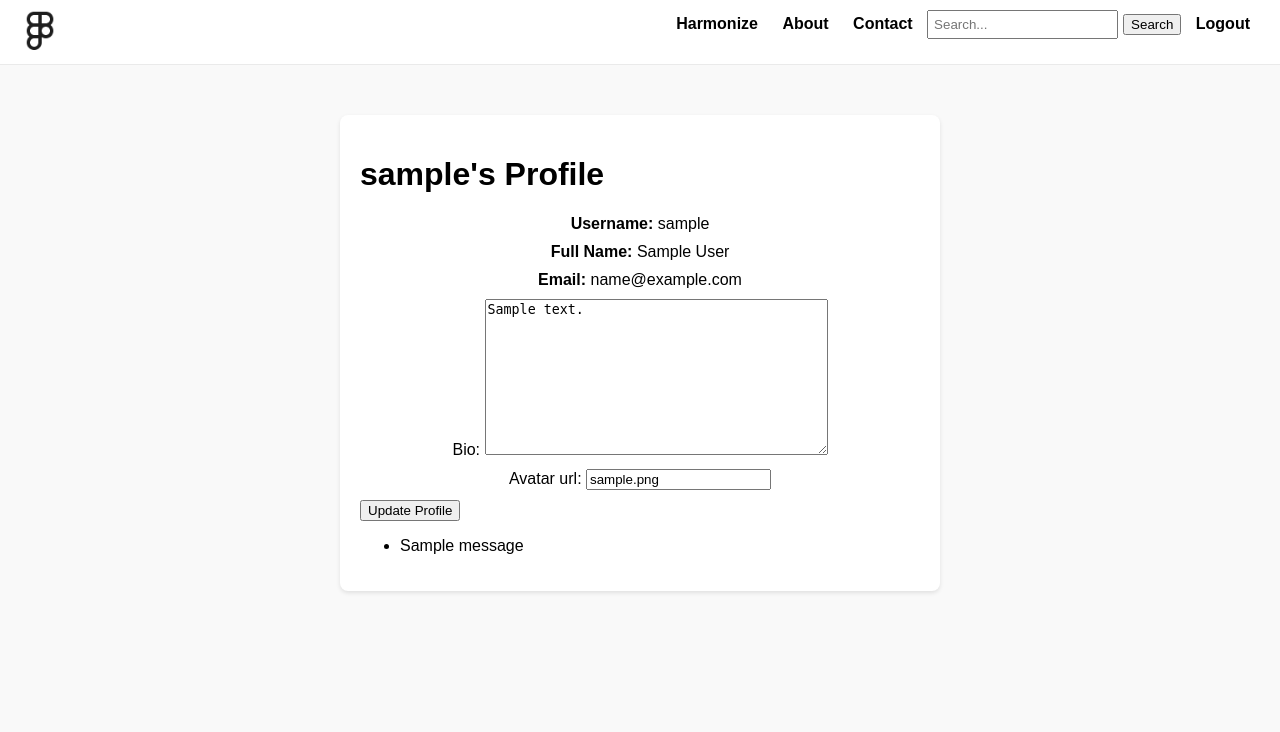
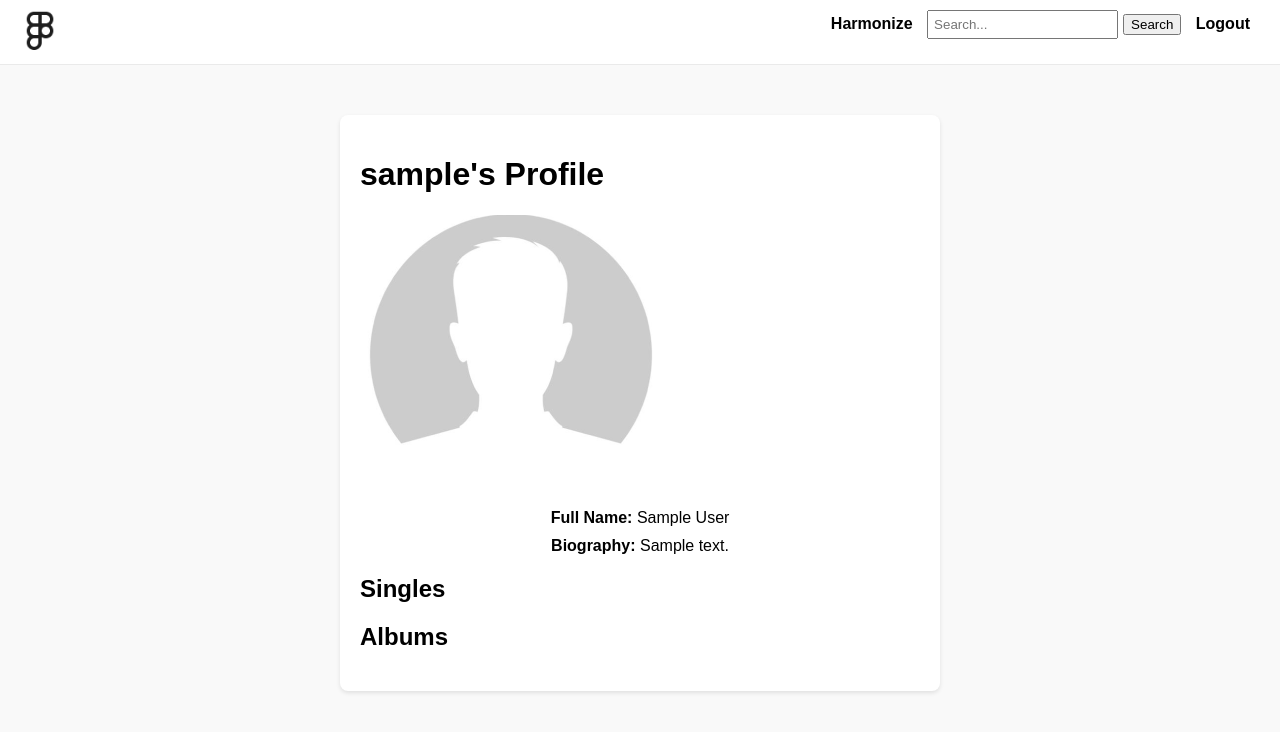
Before and after one commit to ssko7098/Harmonize, a Django app: page /profile/ in a window 1280 px wide. Shown: the top 732 px of the page. Run offline with Django 5.2, Linux system fonts and the light colour scheme; a user stored in the database is signed in; tables that the repository leaves empty hold one stand-in row (values such as "Sample post"); one stand-in notice (Sample message) is shown; parts of the project's set-up code (start-up, migrations or seed data) failed here and were passed over.

Commit message:
changed profile code to profile_settings to match functional requirements, added profile view page

```diff
--- a/mysite/frontend/templates/base.html
+++ b/mysite/frontend/templates/base.html
@@ -15,8 +15,7 @@
             </div>
             <div class="nav-links">
                 <a href="{% url 'home' %}">Harmonize</a>
-                <a>About</a>
-                <a>Contact</a>
+
                 {% if user.is_authenticated %}
                     <form action="{% url 'search' %}" method="GET" class="search-form">
                         <input type="text" name="query" placeholder="Search..." required>
@@ -25,6 +24,7 @@
 
                     {% if not user.is_admin %}
                         <a href="{% url 'profile' %}">My Profile</a>
+                        <a href="{% url 'profile_settings' %}">Profile Settings</a>
                     {% endif %}
 
                     <a href="{% url 'logout' %}">Logout</a>
--- a/mysite/frontend/templates/users/profile.html
+++ b/mysite/frontend/templates/users/profile.html
@@ -1,30 +1,20 @@
 {% extends '../base.html' %}
 
 {% block title %}Profile{% endblock %}
+{% load static %}
 
 {% block content %}
     <body>
         <div class="container">
-            <h1>{{ user.username }}'s Profile</h1>
+            <h1>{{ user.username }}'s Profile </h1>
+            <img src="{% static 'images/default_cover.png' %}" alt="Single Cover" id="cover-preview">
             <div class="profile-info">
-                <p><strong>Username:</strong> {{ user.username }}</p>
                 <p><strong>Full Name:</strong> {{ user.full_name }}</p>
-                <p><strong>Email:</strong> {{ user.email }}</p>
+                <p><strong> Biography:</strong> {{ profile.bio }}</p>
 
-                <form method="POST">
-                    {% csrf_token %}
-                    {{ form.as_p }}
-                    <button type="submit">Update Profile</button>
-                </form>
+                <h2>Singles</h2>
 
-                <ul class="messages">
-                    {% for message in messages %}
-                        <li{% if message.tags %} class="{{ message.tags }}"{% endif %}>
-                            {{ message }}
-                        </li>
-                    {% endfor %}
-                </ul>
-
+                <h2>Albums</h2>
             </div>
         </div>
     </body>
--- a/mysite/users/urls.py
+++ b/mysite/users/urls.py
@@ -9,6 +9,7 @@ urlpatterns = [
     path('logout/', views.logout_view, name='logout'),
     path('search/', views.search_view, name='search'),
     path('profile/', views.profile_view, name='profile'),
+    path('profile_settings/', views.profile_settings_view, name='profile_settings'),
     path('admin_dashboard/', views.admin_dashboard, name='admin_dashboard'),
     path('delete_user/<int:user_id>/', views.delete_user, name='delete_user'),
 ]
--- a/mysite/users/views.py
+++ b/mysite/users/views.py
@@ -120,6 +120,20 @@ def search_view(request):
 
 @login_required
 def profile_view(request):
+    profile = request.user.profile
+    user = request.user
+
+    context = {
+        'profile': profile,
+        'user': user,
+    }
+
+    return render(request, 'users/profile.html', context)
+
+
+
+@login_required
+def profile_settings_view(request):
     profile = request.user.profile  # Get the profile of the logged-in user
     user = request.user  # Get the current logged-in user
 
@@ -129,7 +143,7 @@ def profile_view(request):
         if form.is_valid():
             form.save()
             messages.success(request, 'Your profile has been updated.')
-            return redirect('profile')  # Redirect back to the profile page
+            return redirect('profile_settings')  # Redirect back to the profile page
     else:
         form = ProfileForm(instance=profile)
 
@@ -139,7 +153,7 @@ def profile_view(request):
         'user': user,
     }
 
-    return render(request, 'users/profile.html', context)
+    return render(request, 'users/profile_settings.html', context)
 
 def logout_view(request):
     logout(request)
```
Also changed, not shown: mysite/frontend/templates/users/profile_settings.html (added, +31 -0 lines).
